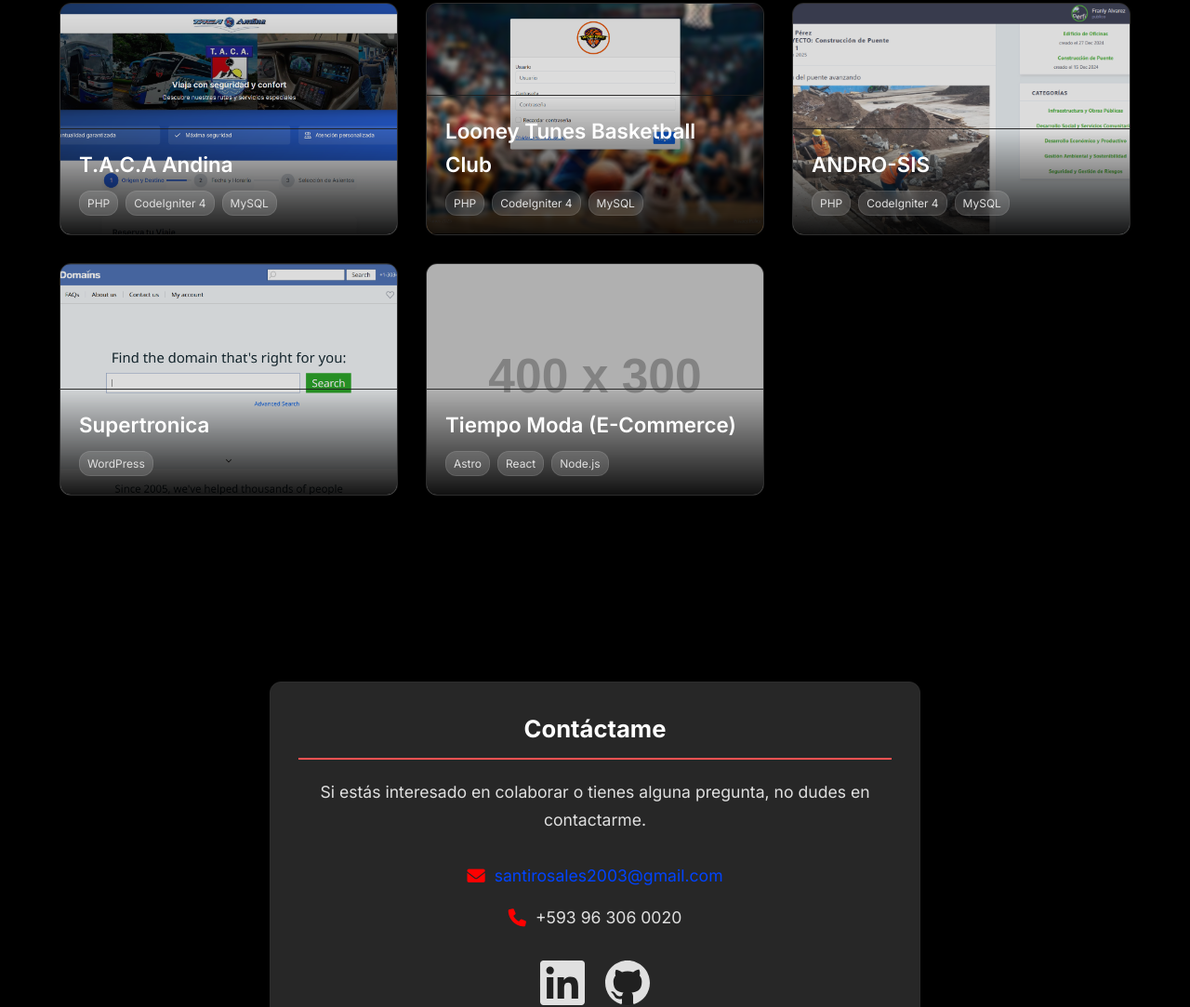
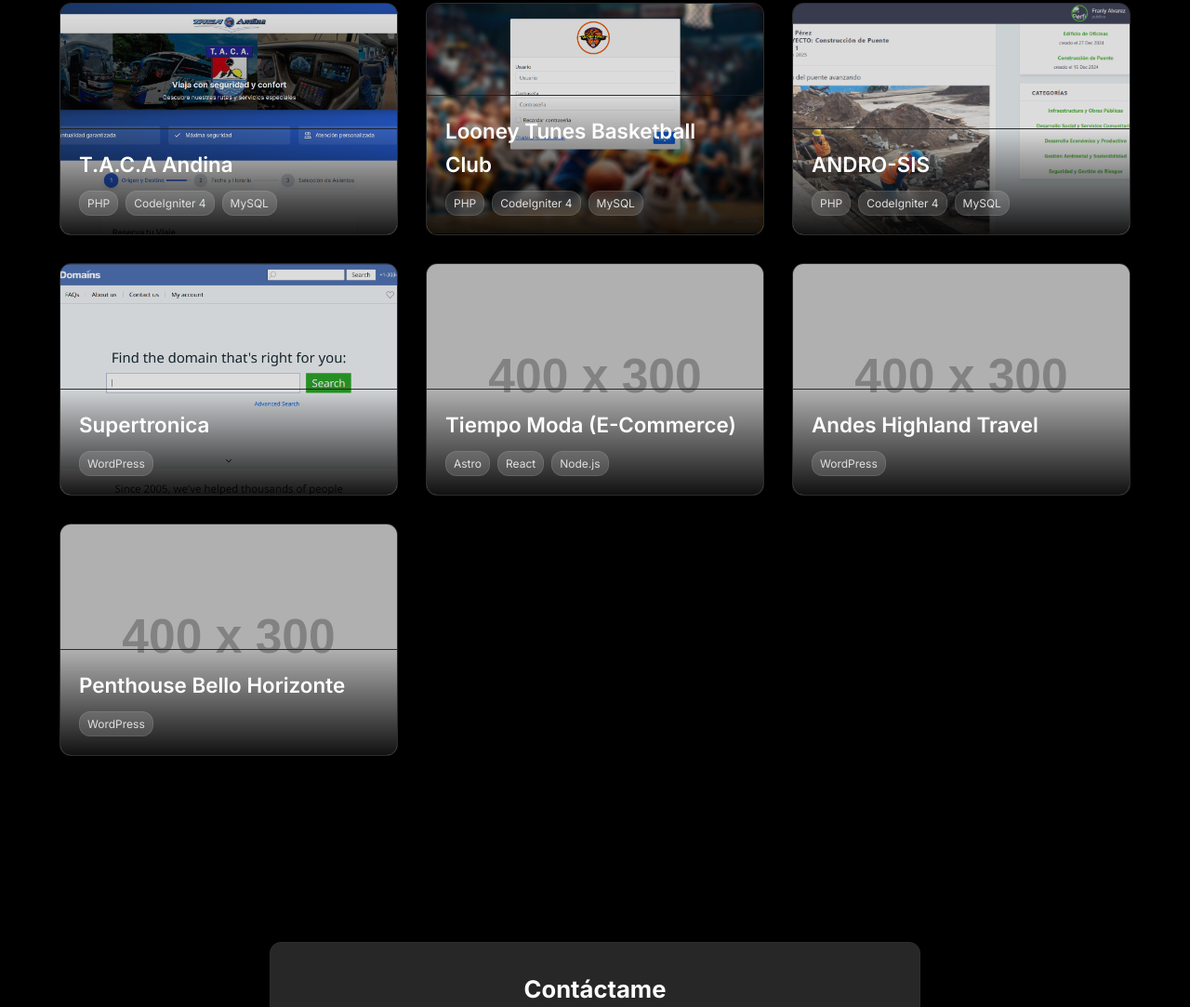
Before and after one commit to tustas15/portafolio, a website: page index.html in a window 1280 px wide. Shown: the part 1537-2620 px from the top of the page at 93% size. Drawn offline with Linux system fonts and the light colour scheme; placeholder pictures from the web are drawn by us.

Commit message:
Añadir proyectos Andes Highland Travel y Penthouse Bello Horizonte

```diff
--- a/css/Styles_tustas.css
+++ b/css/Styles_tustas.css
@@ -738,6 +738,10 @@
  .projects-grid .project-item:nth-child(1) { transition-delay: 0.1s; }
  .projects-grid .project-item:nth-child(2) { transition-delay: 0.2s; }
  .projects-grid .project-item:nth-child(3) { transition-delay: 0.3s; }
+ .projects-grid .project-item:nth-child(4) { transition-delay: 0.4s; }
+ .projects-grid .project-item:nth-child(5) { transition-delay: 0.5s; }
+ .projects-grid .project-item:nth-child(6) { transition-delay: 0.6s; }
+ .projects-grid .project-item:nth-child(7) { transition-delay: 0.7s; }
 
  /* --- BOTÓN CV --- */
  .btn-primary {
--- a/index.html
+++ b/index.html
@@ -291,6 +291,24 @@
                             </div>
                         </div>
                     </a>
+                    <a href="https://andeshighlandtravel.com" target="_blank" class="project-item hidden-scroll">
+                        <img src="img/andeshighland.png" loading="lazy" alt="Vista previa Proyecto Andes Highland" onerror="this.onerror=null; this.src='https://placehold.co/400x300/3d3d3d/FFF?text=Andes+Highland'">
+                        <div class="project-title">
+                            <h3>Andes Highland Travel</h3>
+                            <div class="badges">
+                                <span class="badge">WordPress</span>
+                            </div>
+                        </div>
+                    </a>
+                    <a href="https://penthousebellohorizonte.com/" target="_blank" class="project-item hidden-scroll">
+                        <img src="img/penthouse.png" loading="lazy" alt="Vista previa Proyecto Penthouse" onerror="this.onerror=null; this.src='https://placehold.co/400x300/3d3d3d/FFF?text=Penthouse+Bello+Horizonte'">
+                        <div class="project-title">
+                            <h3>Penthouse Bello Horizonte</h3>
+                            <div class="badges">
+                                <span class="badge">WordPress</span>
+                            </div>
+                        </div>
+                    </a>
                 </div>
             </div>
         </section>
```
Also changed, not shown: 1 other file.
